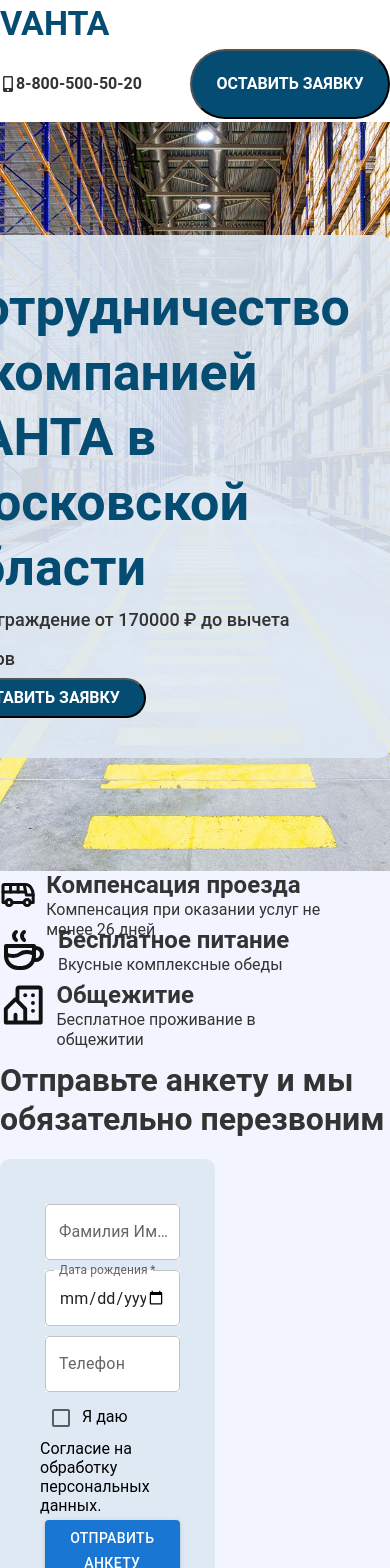
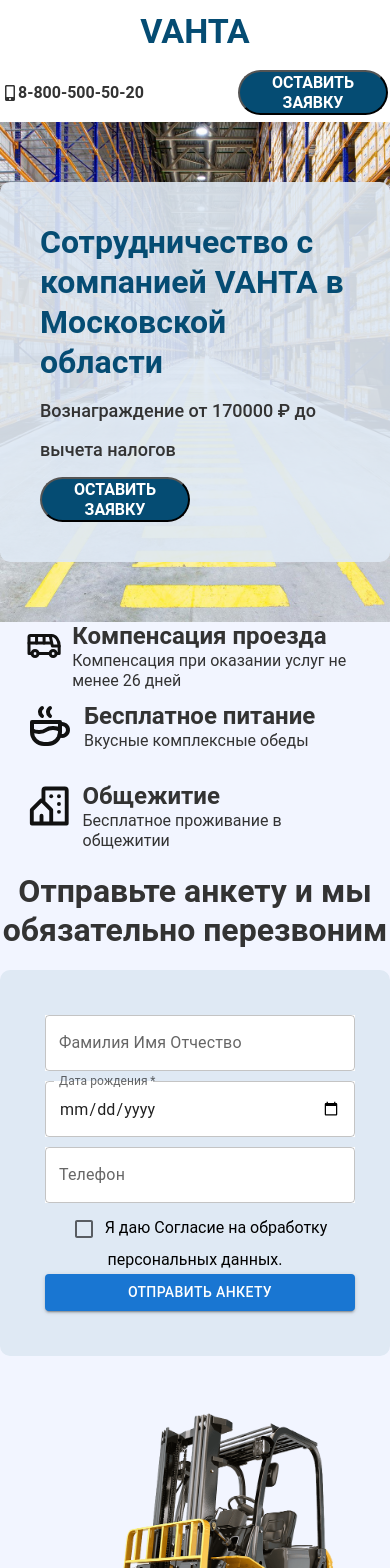
Before and after one commit to Zhybuliou/vahta, a React (Vite) app: page / in a window 390 px wide. Shown: the top 1568 px of the page. Built offline with nearby package versions, Linux system fonts and the light colour scheme.

Commit message:
fix: add responsive

```diff
--- a/src/App.scss
+++ b/src/App.scss
@@ -1,8 +1,9 @@
 @import url('https://fonts.googleapis.com/css2?family=Roboto+Condensed:wght@300;400;700&display=swap');
 @import "./scss/constants.scss";
-@import "./scss/home.scss";
 @import "./scss/header.scss";
 @import "./scss/form.scss";
+@import "./scss/home.scss";
+
 
 * {
   font-family: Roboto, sans-serif;
@@ -47,3 +48,9 @@
     text-decoration: none;
   }
 }
+@media screen and (max-width: 500px) {
+  .button{
+      width: 150px;
+      height: 45px;
+  }
+}
--- a/src/scss/header.scss
+++ b/src/scss/header.scss
@@ -15,6 +15,7 @@
     height: 100%;
     margin: 0 auto;
     max-width: 1145px;
+    padding: 2px;
 }
 .header-logo{
     font-style: normal;
@@ -42,3 +43,8 @@
         color: $font-black;
     }
 }
+@media screen and (max-width: 500px) {
+    .header-content {
+      justify-content: center;
+    }
+  }
--- a/src/scss/home.scss
+++ b/src/scss/home.scss
@@ -100,6 +100,7 @@
     margin: 0 auto;
     max-width: 1145px;
     height: 100%;
+    text-align: center;
 }
 .form-section-header{
     padding-top: 40px;
@@ -125,3 +126,43 @@
     background-position: bottom;
     height: 530px;
 }
+@media screen and (max-width: 700px) {
+    .home-top-window {
+        h2{
+            font-size: 32px;
+            line-height: 40px;
+        }
+    }
+    .home-top {
+        height: 500px;
+    }
+    .home-top-window {
+        height: 300px;
+    }
+    .advantages-section-content{
+        justify-content: center;
+    }
+    .advantages-item{
+        height: 80px;
+    }
+    .form-section {
+        height: 100%;
+    }
+    .form-section-content{
+        flex-wrap: wrap;
+    }
+    .form-section-header {
+        padding-top: 100px;
+    }
+    .form-section-content-left{
+        width: 100%;
+        height: 100%;
+    }
+    .form-section-content-right{
+        width: 100%;
+        height: 300px;
+    }
+    .form-wrapper{
+        height: 100%;
+    }
+  }
```
